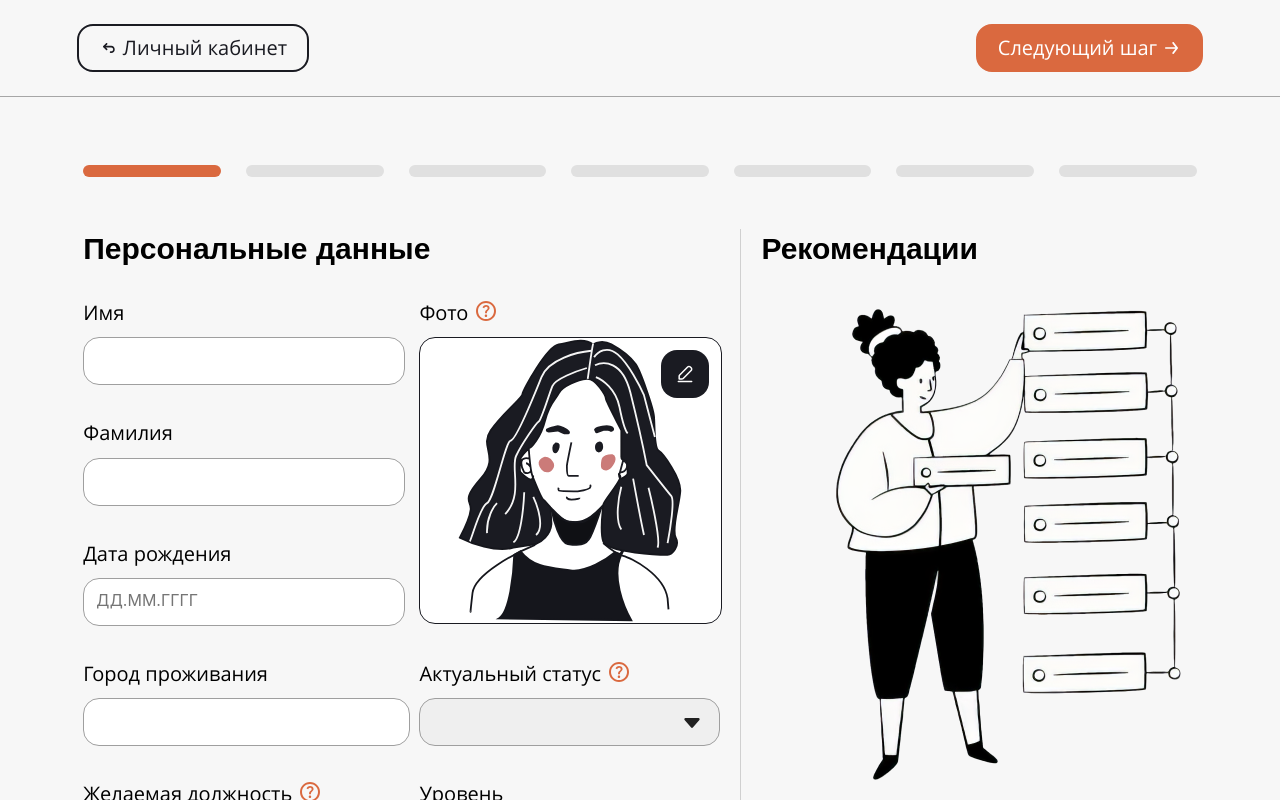
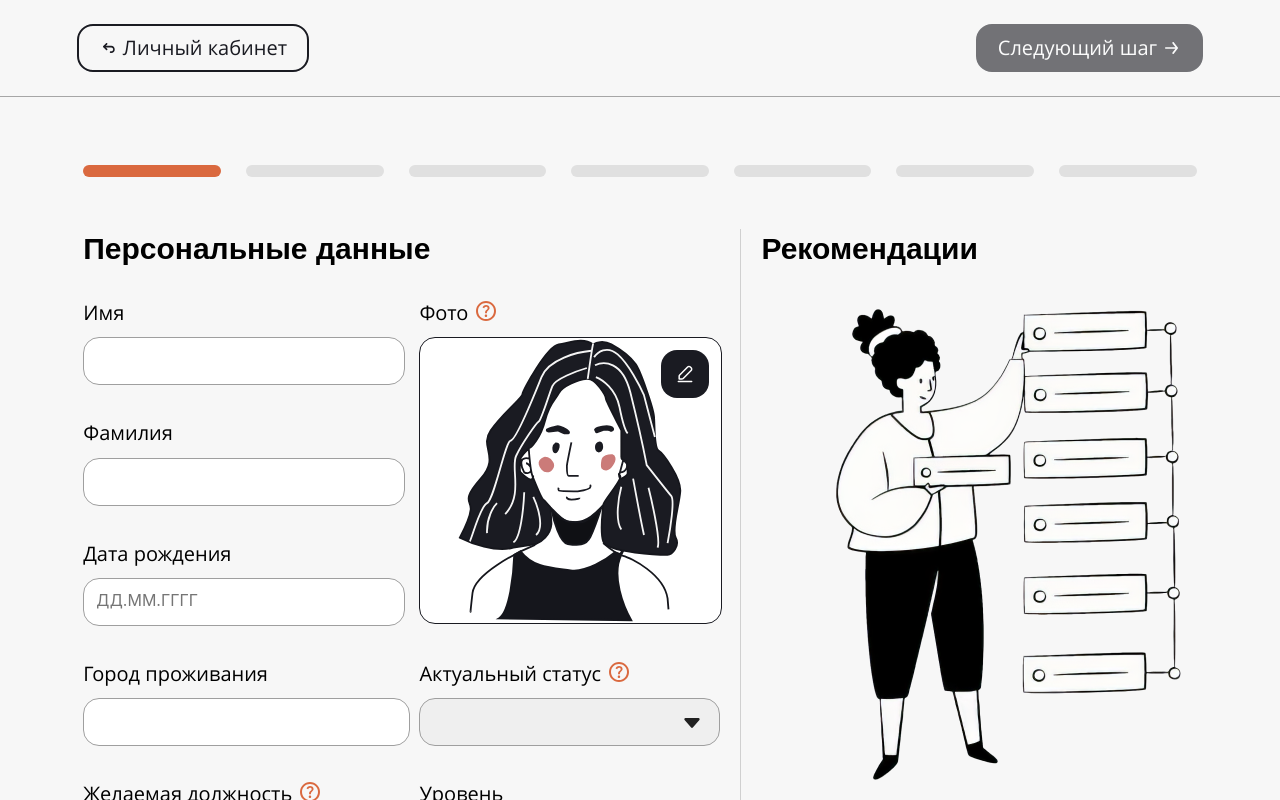
Before and after one commit to homo-errantium/frontend, a React (Create React App) app: page /resume/personal-data in a window 1280 px wide. Shown: the top 800 px of the page. Built offline with nearby package versions, Linux system fonts and the light colour scheme.

Commit message:
feat(validation?): validation button

```diff
--- a/src/components/App/App.js
+++ b/src/components/App/App.js
@@ -66,7 +66,7 @@ function App() {
   // const [completedLayouts, setCompletedLayouts] = React.useState(false)
 
   // --------------------------- Работа с данными через локальное хранилище -----------------------
-
+  const [isValid, setIsValid] = useState(false)
   // Записываем в объект данные из полей
   const [values, setValues] = React.useState(
     JSON.parse(localStorage.getItem('formData')) || {
@@ -315,8 +315,7 @@ function App() {
         ...errors,
         name: 'Имя может быть введено только кириллицей. Допускаются пробелы и дефисы',
       })
-    }
-    if (
+    } else if (
       name === 'name' &&
       (evt.target.value.length > 50 || evt.target.value.length < 2)
     ) {
@@ -324,13 +323,18 @@ function App() {
         ...errors,
         name: 'Имя должно быть длиной от 2 до 50 символов',
       })
-    }
-    if (name === 'surname' && !NAME_REGEX.test(value)) {
+    } else if (name === 'name' && evt.target.value.length === 0) {
+      setErrors({
+        ...errors,
+        name: 'Это поле должно быть заполнено',
+      })
+    } else if (name === 'surname' && !NAME_REGEX.test(value)) {
       setErrors({
         ...errors,
         surname:
           'Фамилия может быть введена только кириллицей. Допускаются пробелы и дефисы',
       })
+      // setIsValid(false)
     }
     if (
       name === 'surname' &&
@@ -340,12 +344,21 @@ function App() {
         ...errors,
         surname: 'Фамилия должна быть длиной от 1 до 50 символов',
       })
+      // setIsValid(false)
+    }
+    if (name === 'surname' && evt.target.value === '') {
+      setErrors({
+        ...errors,
+        surname: 'Это поле должно быть заполнено',
+      })
+      // setIsValid(false)
     }
     if (name === 'birthday' && !BIRTHDAY_REGEX.test(value)) {
       setErrors({
         ...errors,
         birthday: 'Дата рождения введена некорректно',
       })
+      // setIsValid(false)
     }
     // указанный год в дате рождениия больше текущего:
     const currentYear = new Date().getFullYear()
@@ -354,12 +367,14 @@ function App() {
         ...errors,
         birthday: 'Путешествуете во времени?',
       })
+      // setIsValid(false)
     }
     if (name === 'city' && !NAME_REGEX.test(value)) {
       setErrors({
         ...errors,
         city: 'Название города может быть введено только кириллицей. Допускаются пробелы и дефисы',
       })
+      // setIsValid(false)
     }
     if (
       name === 'city' &&
@@ -369,6 +384,7 @@ function App() {
         ...errors,
         city: 'Название города должно быть длиной от 2 до 50 символов',
       })
+      // setIsValid(false)
     }
     if (name === 'desired_position' && !NAME_REGEX.test(value)) {
       setErrors({
@@ -376,6 +392,7 @@ function App() {
         desired_position:
           'Название должности может быть введено только кириллицей. Допускаются пробелы и дефисы',
       })
+      // setIsValid(false)
     }
     if (
       name === 'desired_position' &&
@@ -386,24 +403,28 @@ function App() {
         desired_position:
           'Название должности должно быть длиной от 2 до 50 символов',
       })
+      // setIsValid(false)
     }
     if (name === 'email' && !EMAIL_REGEX.test(value)) {
       setErrors({
         ...errors,
         email: 'Введите email в формате address@domain.com',
       })
+      // setIsValid(false)
     }
     if (name === 'email' && evt.target.value.length > 50) {
       setErrors({
         ...errors,
         email: 'Email должен быть длиной от 5 до 50 символов',
       })
+      // setIsValid(false)
     }
     if (name === 'phone' && evt.target.value.length < 16) {
       setErrors({
         ...errors,
         phone: 'Введите полный номер телефона',
       })
+      // setIsValid(false)
     }
     if (
       name === 'company' &&
@@ -413,6 +434,7 @@ function App() {
         ...errors,
         company: 'Название компании должно быть длиной от 2 до 50 символов',
       })
+      // setIsValid(false)
     }
     if (name === 'company' && !COMPANY_NAME_REGEX.test(value)) {
       setErrors({
@@ -420,6 +442,7 @@ function App() {
         company:
           'В названии компании допускаются только буквы, цифры, кавычки, пробелы и дефисы',
       })
+      // setIsValid(false)
     }
     if (
       name === 'current_position' &&
@@ -430,6 +453,7 @@ function App() {
         current_position:
           'Название должности должно быть длиной от 2 до 50 символов',
       })
+      // setIsValid(false)
     }
     if (name === 'current_position' && !JOB_NAME_REGEX.test(value)) {
       setErrors({
@@ -437,6 +461,7 @@ function App() {
         current_position:
           'В названии должности допускаются только буквы, цифры, пробелы и дефисы',
       })
+      // setIsValid(false)
     }
     if (name === 'year_work_start' && !YEAR_REGEX.test(value)) {
       setErrors({
@@ -744,6 +769,7 @@ function App() {
               <Main
                 isLoggedIn={isLoggedIn}
                 onOpenPopup={handleConfirmRegPopupOpen}
+                isValid={isValid}
               />
             }
           />
--- a/src/components/Header/Header.js
+++ b/src/components/Header/Header.js
@@ -20,6 +20,7 @@ function Header({
   setCompletedSteps,
   onClick,
   handleResumeNamePopupOpen,
+  isValid,
 }) {
   const navigate = useNavigate()
   const location = useLocation()
@@ -327,6 +328,7 @@ function Header({
                 Предыдущий шаг
               </button>
             )}
+            {isValid === false ? (
               <button
                 className="header__button header__button_orange header__button_next"
                 type="button"
@@ -336,6 +338,7 @@ function Header({
                   onClick()
                   navigate(`${nextPage}`)
                 }}
+                disabled={!isValid}
               >
                 Следующий шаг
                 <div className="header__button-icon_flex-container">
@@ -346,6 +349,28 @@ function Header({
                   />
                 </div>
               </button>
+            ) : (
+              <button
+                className="header__button header__button_orange header__button_next"
+                type="button"
+                label="button"
+                onClick={() => {
+                  setCompletedSteps()
+                  onClick()
+                  navigate(`${nextPage}`)
+                }}
+                disabled={!isValid}
+              >
+                Следующий шаг
+                <div className="header__button-icon_flex-container">
+                  <img
+                    className="header__button-icon header__button-icon-next"
+                    alt="стрелка вправо"
+                    src={RightArrowIcon}
+                  />
+                </div>
+              </button>
+            )}
           </div>
         </div>
       </header>
--- a/src/components/Header/Header.scss
+++ b/src/components/Header/Header.scss
@@ -182,6 +182,11 @@
   color: #fff;
   border-color: #DA693F;
 }
+.header__button_orange:disabled {
+  background-color: #1A1B22;
+  opacity: 0.6;
+  border-color: #1A1B22;
+}
 
 .header__nav-link {
   text-decoration: none;
--- a/src/components/Main/Main.js
+++ b/src/components/Main/Main.js
@@ -12,7 +12,7 @@ import TitleImage from '../../img/main_title.svg'
 // import Step1 from '../../img/main_step1.svg'
 import { onboardingTitle, imgMainArr } from '../../constants/constants'
 
-function Main({ isLoggedIn, onOpenPopup }) {
+function Main({ isLoggedIn, onOpenPopup, isValid }) {
   const nextPage = '/resume'
   const [img, setImg] = React.useState(imgMainArr[0])
   const [subtitleObject, setSubtitleObject] = React.useState(onboardingTitle)
@@ -46,6 +46,7 @@ function Main({ isLoggedIn, onOpenPopup }) {
         isLoggedIn={isLoggedIn}
         nextPage={nextPage}
         onOpenPopup={onOpenPopup}
+        isValid={isValid}
       />
       <main className="main">
         <div className="main__title-container">
@@ -133,6 +134,7 @@ function Main({ isLoggedIn, onOpenPopup }) {
 Main.propTypes = {
   isLoggedIn: PropTypes.bool.isRequired,
   onOpenPopup: PropTypes.func.isRequired,
+  isValid: PropTypes.bool.isRequired,
 }
 
 export default Main
--- a/src/components/Resume/ResumeComponents/DoubleInput/DoubleInput.scss
+++ b/src/components/Resume/ResumeComponents/DoubleInput/DoubleInput.scss
@@ -92,9 +92,9 @@
   min-height: 22px;
   width: 91.3%;
 }
-.double-input__short-field_long {
-  width: 93.4%;
-}
+// .double-input__short-field_long {
+//   width: 93.4%;
+// }
 
 .double-input__field_selected {
   min-height: 48px;
--- a/src/components/Resume/ResumeComponents/ResumeTitle/ResumeTitle.scss
+++ b/src/components/Resume/ResumeComponents/ResumeTitle/ResumeTitle.scss
@@ -1,6 +1,7 @@
 .resume-title__container {
   display: flex;
   justify-content: space-between;
+  align-items: flex-end;
 }
 
 .resume-title__text {
```
Also changed, not shown: src/img/neccecary-input.svg (added). Lines whose indentation alone changed are shown as unchanged.
